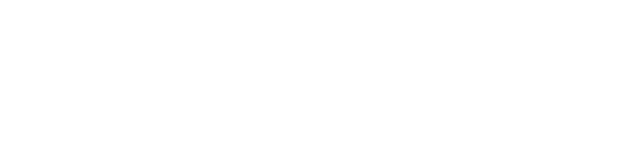
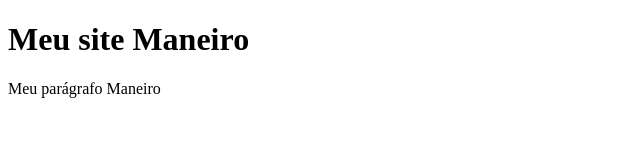
Before and after one commit to AdonisBS/aula4, a plain HTML site: page index.html in a window 1280 px wide. Shown: the whole page, without its empty margins (0-640 px from the left). Drawn offline with Linux system fonts and the light colour scheme.

Commit message:
segundo envio

```diff
--- a/css/index.css
+++ b/css/index.css
@@ -1 +1,6 @@
 /*Folhas de estilo do site*/
+body{
+    font-family: sans-serif;
+    font-size: 16px;
+
+}
--- a/index.html
+++ b/index.html
@@ -1,5 +1,5 @@
 <!DOCTYPE html>
-<html lang="en">
+<html lang="pt-br">
 <head>
     <meta charset="UTF-8">
     <meta name="viewport" content="width=device-width, initial-scale=1.0">
@@ -7,6 +7,10 @@
     <title>Document</title>
 </head>
 <body>
+    <h1>Meu site Maneiro</h1>
+    <p>Meu parágrafo Maneiro</p>
+
+
 
 </body>
 </html>
--- a/js/index.js
+++ b/js/index.js
@@ -1 +1,2 @@
 /*javascript do site*/
+console.log("Aplicação iniciada.");
```
